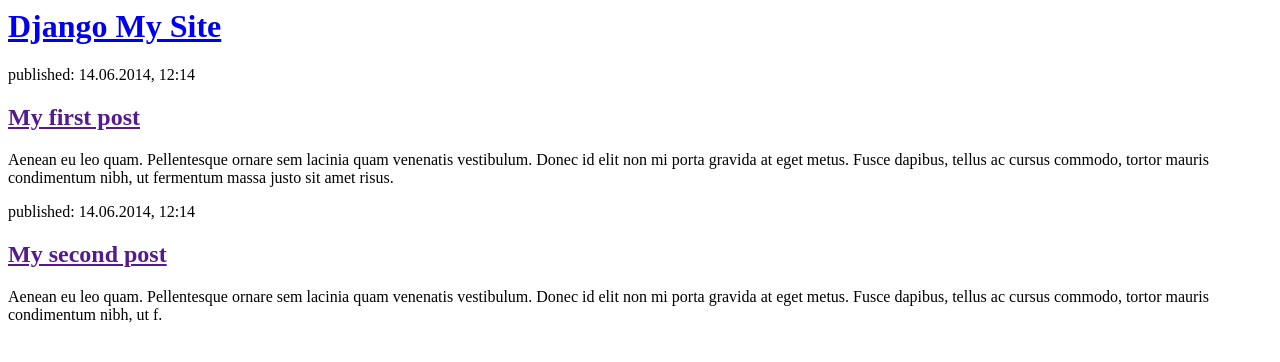
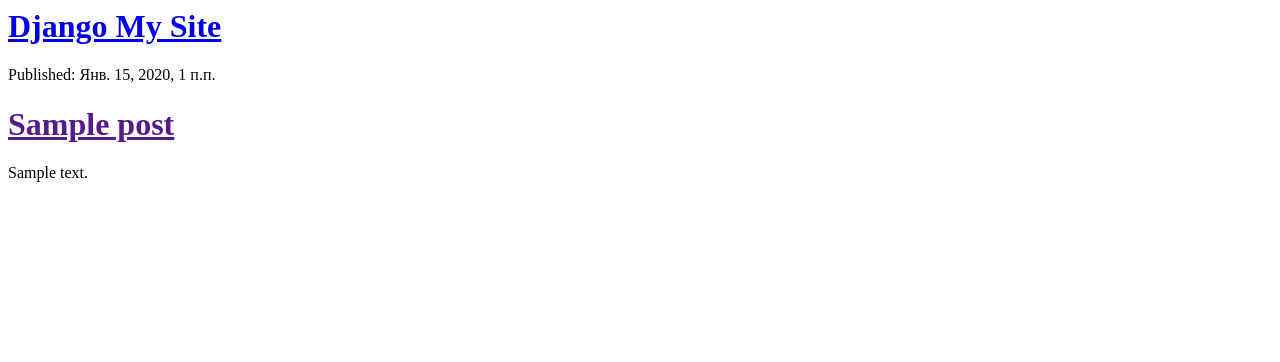
Before and after one commit to paulleegit/my-first-blog, a Django app: page / in a window 1280 px wide. Shown: the top 362 px of the page. Run offline with Django 3.2, Linux system fonts and the light colour scheme; tables that the repository leaves empty hold one stand-in row (values such as "Sample post").

Commit message:
Modified templates to display posts from database.

```diff
--- a/myapp/templates/myapp/post_list.html
+++ b/myapp/templates/myapp/post_list.html
@@ -7,16 +7,13 @@
             <h1><a href="/">Django My Site</a></h1>
         </div>
 
+    {% for post in posts %}
         <div>
-            <p>published: 14.06.2014, 12:14</p>
-            <h2><a href="">My first post</a></h2>
-            <p>Aenean eu leo quam. Pellentesque ornare sem lacinia quam venenatis vestibulum. Donec id elit non mi porta gravida at eget metus. Fusce dapibus, tellus ac cursus commodo, tortor mauris condimentum nibh, ut fermentum massa justo sit amet risus.</p>
-        </div>
+            <p>Published: {{ post.published_date }}</p>
+            <h1><a href="">{{ post.title }}</a></h1>
+            <p>{{ post.text|linebreaksbr }}</p>
+        <div>
+    {% endfor %}
 
-        <div>
-            <p>published: 14.06.2014, 12:14</p>
-            <h2><a href="">My second post</a></h2>
-            <p>Aenean eu leo quam. Pellentesque ornare sem lacinia quam venenatis vestibulum. Donec id elit non mi porta gravida at eget metus. Fusce dapibus, tellus ac cursus commodo, tortor mauris condimentum nibh, ut f.</p>
-        </div>
     </body>
 </html>
--- a/myapp/views.py
+++ b/myapp/views.py
@@ -1,4 +1,8 @@
 from django.shortcuts import render
+from .models import Post
+from django.utils import timezone
 
 def post_list(request):
-    return render(request, 'myapp/post_list.html', {})
+    #posts = Post.objects.filter(published_date__lte=timezone.now()).order_by('published_date')
+    posts = Post.objects.all()
+    return render(request, 'myapp/post_list.html', {'posts':posts})
```
